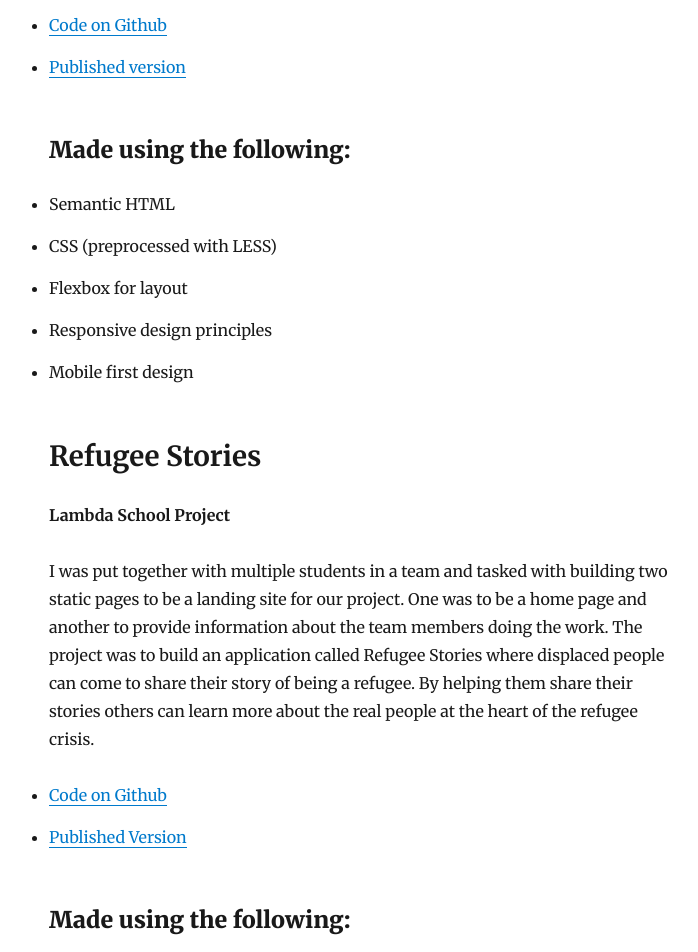
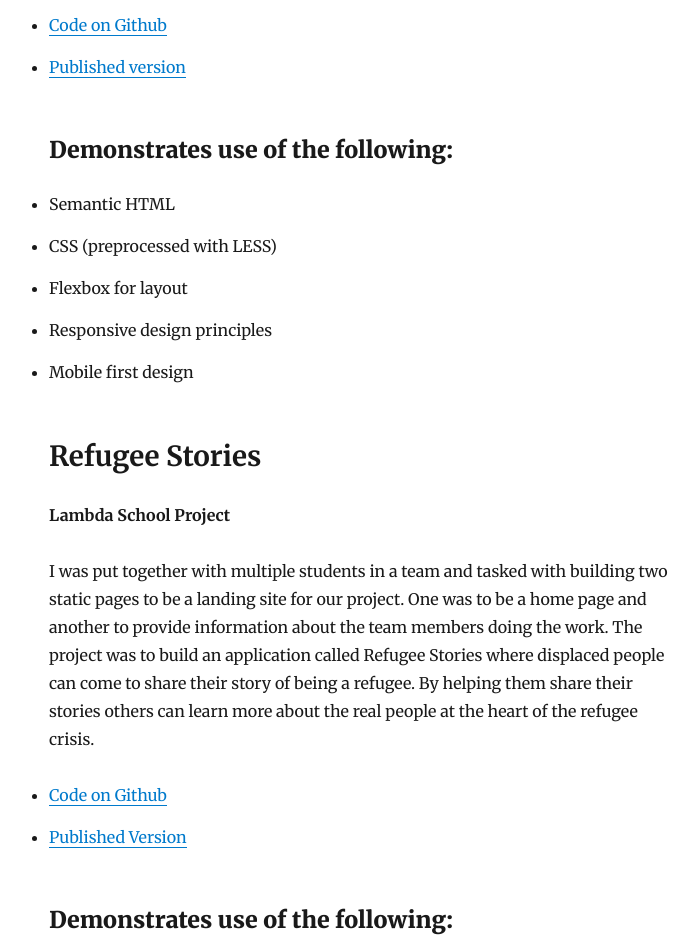
Before and after one commit to daveskull81/code-blog, a Gatsby site: page /portfolio/ in a window 1280 px wide. Shown: the part 1160-2112 px from the top of the page, without its empty margins (276-974 px from the left). Built offline with nearby package versions, Linux system fonts and the light colour scheme; Gatsby itself is replaced by a stand-in of ours; some packages are replaced by stand-ins of ours.

Commit message:
update portfolio page with new heading

```diff
--- a/content/blog/portfolio/index.md
+++ b/content/blog/portfolio/index.md
@@ -25,7 +25,7 @@
 * [Code on Github](https://github.com/daveskull81/make-good-coffee-at-home)
 * [Published version](https://daveskull81.github.io/make-good-coffee-at-home/)
 
-### Made using the following:
+### Demonstrates use of the following:
 * Semantic HTML
 * CSS (preprocessed with LESS)
 * Flexbox for layout
@@ -41,7 +41,7 @@
 * [Code on Github](https://github.com/daveskull81/refugee-stories)
 * [Published Version](https://daveskull81.github.io/refugee-stories/)
 
-### Made using the following:
+### Demonstrates use of the following:
 * Semantic HTML
 * CSS (preprocessed with [Less](http://lesscss.org))
 * Flexbox for layout
```
